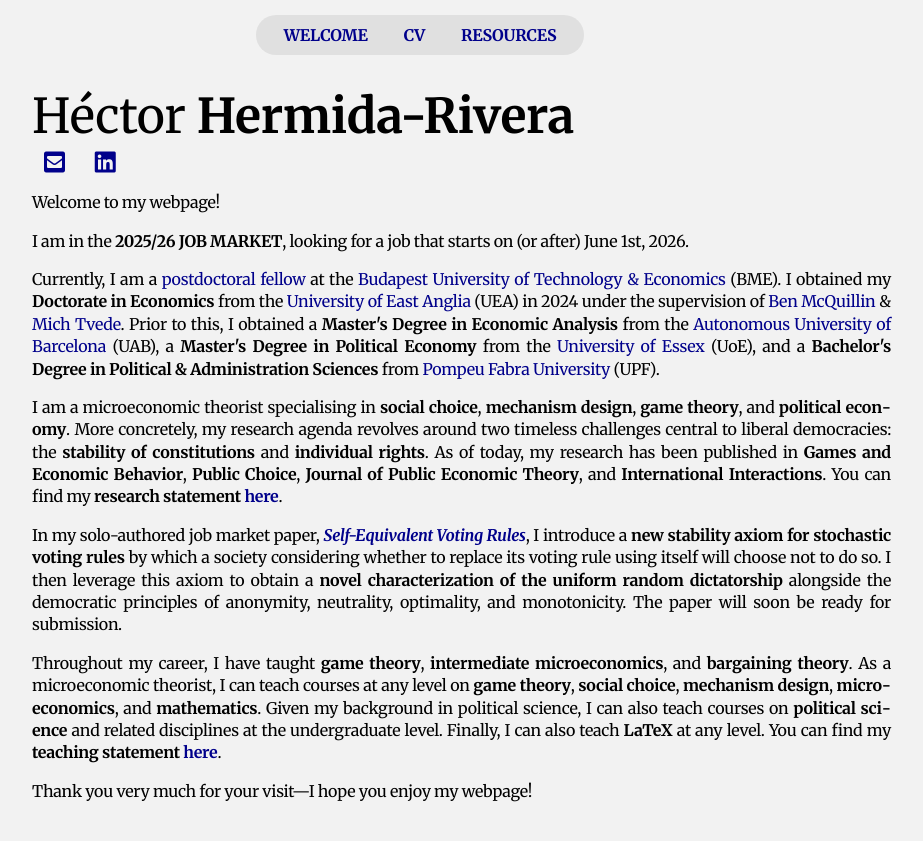
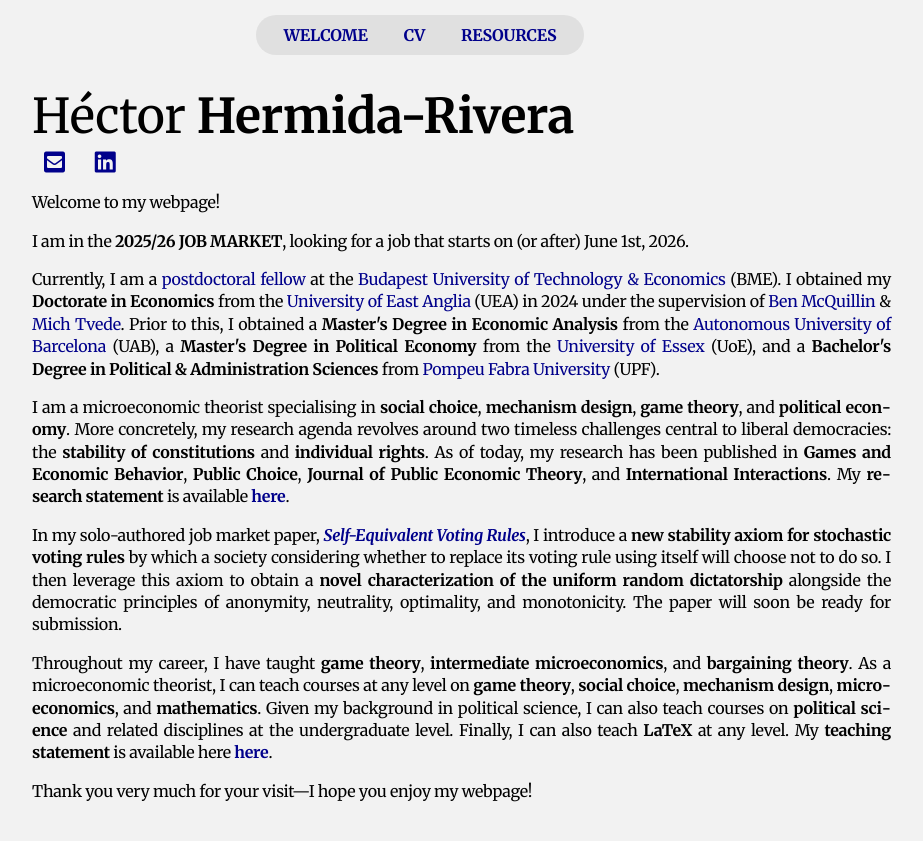
Before and after one commit to HectorHermidaRivera/hectorhermidarivera.github.io, a Jekyll site: the page built from index.md, in a window 1280 px wide. Shown: the top 841 px of the page, without its empty margins (220-1143 px from the left). Built offline with Jekyll 4.4.1, drawn with Linux system fonts in a browser that asks for light colours; a style sheet for code colours, icons or effects is not loaded.

Commit message:
Update index.md

```diff
--- a/index.md
+++ b/index.md
@@ -68,7 +68,7 @@ title: Héctor Hermida-Rivera
     I am a microeconomic theorist specialising in <b>social choice</b>, <b>mechanism design</b>, <b>game theory</b>, and <b>political economy</b>.
     More concretely, my research agenda revolves around two timeless challenges central to liberal democracies: the
     <b>stability of constitutions</b> and <b>individual rights</b>. As of today, my research has been published in
-    <b>Games and Economic Behavior</b>, <b>Public Choice</b>, <b>Journal of Public Economic Theory</b>, and <b>International Interactions</b>. You can find my <b>research statement <a href="https://drive.google.com/file/d/1MzI_XH-l469BI5YXob1DR1AR7Gf-YOBF/view?usp=share_link">here</a></b>.
+    <b>Games and Economic Behavior</b>, <b>Public Choice</b>, <b>Journal of Public Economic Theory</b>, and <b>International Interactions</b>. My <b>research statement</b> is available <b><a href="https://drive.google.com/file/d/1MzI_XH-l469BI5YXob1DR1AR7Gf-YOBF/view?usp=share_link">here</a></b>.
   </p>
 
   <p>
@@ -83,7 +83,7 @@ title: Héctor Hermida-Rivera
     Throughout my career, I have taught <b>game theory</b>, <b>intermediate microeconomics</b>, and <b>bargaining theory</b>.
     As a microeconomic theorist, I can teach courses at any level on <b>game theory</b>, <b>social choice</b>, <b>mechanism design</b>, <b>microeconomics</b>, and <b>mathematics</b>.
     Given my background in political science, I can also teach courses on <b>political science</b> and related disciplines at the undergraduate level.
-    Finally, I can also teach <b>LaTeX</b> at any level. You can find my <b>teaching statement <a href="https://drive.google.com/file/d/1TmOaplEEzVfCKz7w3_LiyAzEg3wQrCEd/view?usp=share_link">here</a></b>.
+    Finally, I can also teach <b>LaTeX</b> at any level.  My <b>teaching statement</b> is available here <b><a href="https://drive.google.com/file/d/1TmOaplEEzVfCKz7w3_LiyAzEg3wQrCEd/view?usp=share_link">here</a></b>.
   </p>
 
   <p>
```
